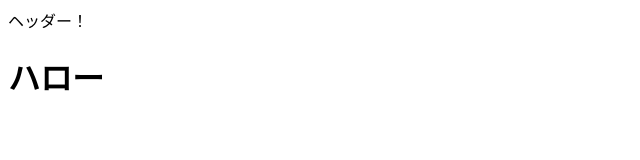
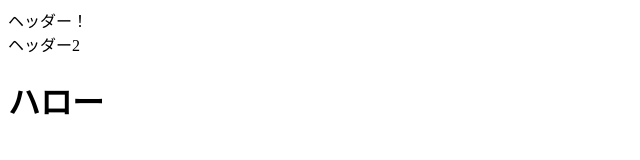
Before and after one commit to kenchi56/git-practice, a plain HTML site: page index.html in a window 1280 px wide. Shown: the whole page, without its empty margins (0-640 px from the left). Drawn offline with Linux system fonts and the light colour scheme.

Commit message:
ヘッダー追加２

```diff
--- a/index.html
+++ b/index.html
@@ -8,6 +8,7 @@
 </head>
 <body>
 <header>ヘッダー！</header>
+<header>ヘッダー2</header>
 
 </body>
  <h1>ハロー</h1>
```
